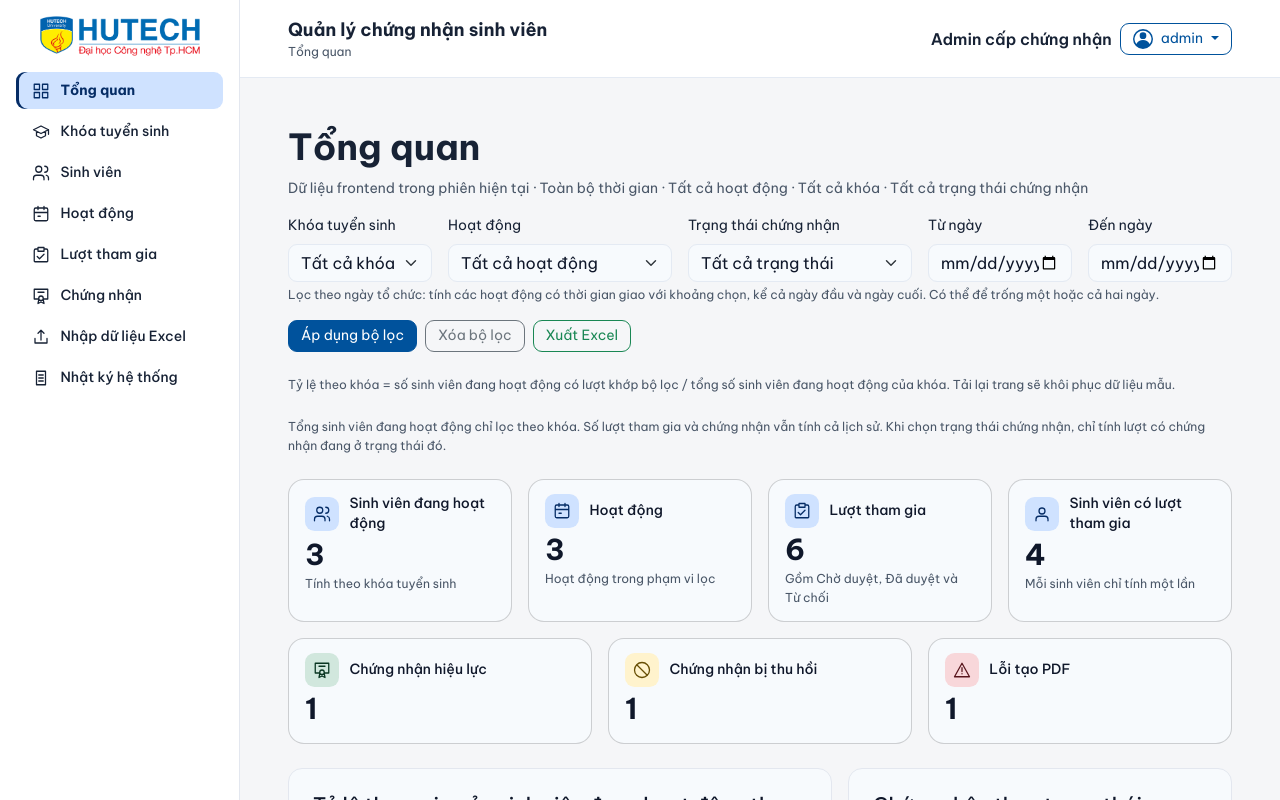
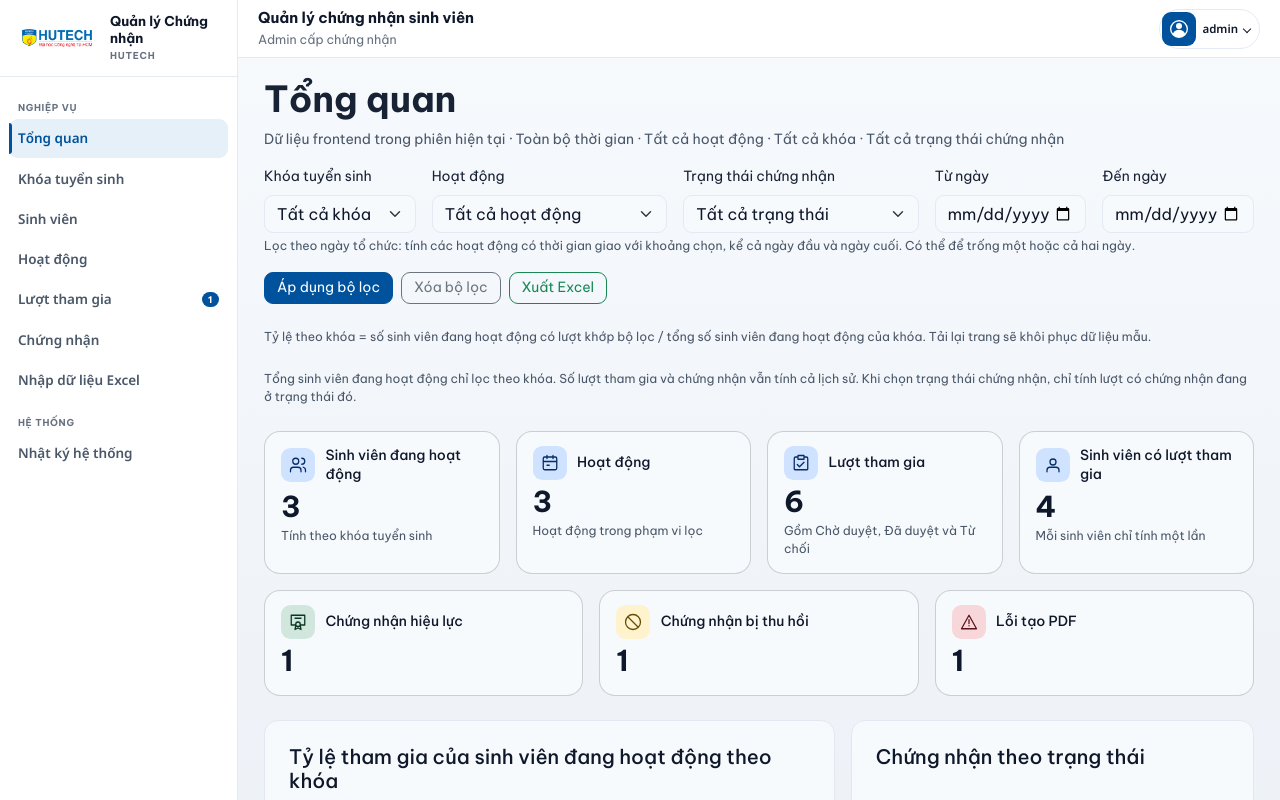
Before and after one commit to dznpev/student-cert-hub, a React (Vite) app in the folder client/: page / in a window 1280 px wide. Shown: the top 800 px of the page. Built offline with nearby package versions, Linux system fonts and the light colour scheme.

Commit message:
feat(client): wire new app shell with grouped navigation

```diff
--- a/client/src/AdminLayout.jsx
+++ /dev/null
@@ -1,89 +0,0 @@
-import PortalTopbar from './PortalTopbar.jsx'
-import PortalFooter from './PortalFooter.jsx'
-import { useState } from 'react'
-import AccountMenu from './AccountMenu.jsx'
-import PortalSidebar from './PortalSidebar.jsx'
-import PasswordChangeForm from './PasswordChangeForm.jsx'
-
-const accountSections = [
-  { id: 'profile', title: 'Hồ sơ' },
-  { id: 'account', title: 'Tài khoản' },
-  { id: 'password', title: 'Đổi mật khẩu' },
-]
-
-export default function AdminLayout({
-  sections,
-  activeSectionId,
-  onSelectSection,
-  roleLabel,
-  accountIdentifier,
-  onDemoSignOut,
-  onGoHome,
-  onChangePassword,
-  children,
-}) {
-  const [accountMenuOpen, setAccountMenuOpen] = useState(false)
-  const [accountPage, setAccountPage] = useState('')
-
-  function selectSection(sectionId) {
-    onSelectSection?.(sectionId)
-    setAccountMenuOpen(false)
-    setAccountPage('')
-    document.getElementById('main-content').focus()
-  }
-
-  function showAccountPage(page) {
-    setAccountPage(page)
-    setAccountMenuOpen(false)
-    document.getElementById('main-content').focus()
-  }
-
-  return (
-    <div className="admin-shell">
-      <PortalSidebar navigationId="admin-navigation" navigationLabel="Điều hướng quản trị"
-        sections={accountPage ? accountSections : sections} activeSectionId={accountPage || activeSectionId}
-        onSelectSection={accountPage ? showAccountPage : selectSection}
-        onHome={() => { setAccountPage(''); setAccountMenuOpen(false); onGoHome(); document.getElementById('main-content').focus() }} />
-
-      <PortalTopbar title="Quản lý chứng nhận sinh viên"
-        context={(accountPage ? accountSections : sections).find(({ id }) => id === (accountPage || activeSectionId))?.title}>
-        <div className="d-flex align-items-center flex-wrap gap-2"
-          onKeyDown={(event) => {
-            if (event.key !== 'Escape' || !accountMenuOpen) return
-            const trigger = event.currentTarget.querySelector('button[aria-expanded="true"]')
-            setAccountMenuOpen(false)
-            trigger?.focus()
-          }}>
-          <span className="brand-role">{roleLabel}</span>
-          <AccountMenu identifier={accountIdentifier} open={accountMenuOpen}
-            onToggle={() => setAccountMenuOpen((open) => !open)}
-            onProfile={() => showAccountPage('profile')} onAccount={() => showAccountPage('account')}
-            onSignOut={onDemoSignOut} />
-        </div>
-      </PortalTopbar>
-
-      <main id="main-content" tabIndex={-1} className="p-3 p-md-4 p-xl-5"
-        onClick={() => accountMenuOpen && setAccountMenuOpen(false)}>
-        <div hidden={Boolean(accountPage)}>{children}</div>
-        {accountPage && (
-          <section className="card content-card rounded-4">
-            <div className="card-body p-3 p-md-4">
-              <h1 className="page-title mb-3">{accountSections.find(({ id }) => id === accountPage)?.title}</h1>
-              {accountPage === 'password' ? (
-                onChangePassword ? <PasswordChangeForm onChangePassword={onChangePassword} />
-                  : <p>Đăng nhập bằng tài khoản quản trị mẫu để đổi mật khẩu.</p>
-              ) : (
-              <dl>
-                <dt>Tên đăng nhập</dt><dd>{accountIdentifier}</dd>
-                <dt>Vai trò</dt><dd>{roleLabel}</dd>
-              </dl>
-              )}
-              {accountPage === 'account' && <p className="text-body-secondary">Tài khoản mẫu của Student Cert Hub.</p>}
-            </div>
-          </section>
-        )}
-      </main>
-      <PortalFooter />
-    </div>
-  )
-}
--- a/client/src/App.jsx
+++ b/client/src/App.jsx
@@ -1,7 +1,6 @@
 import StudentAccountLink from './StudentAccountLink.jsx'
 import { getStudentAccountStatus } from './studentAccountStatuses.js'
 import { useState, useSyncExternalStore } from 'react'
-import AdminLayout from './AdminLayout.jsx'
 import ActivitiesPage from './ActivitiesPage.jsx'
 import AuditLogsPage from './AuditLogsPage.jsx'
 import CertificateTemplatesPage from './CertificateTemplatesPage.jsx'
@@ -11,6 +10,7 @@ import CohortsPage from './CohortsPage.jsx'
 import DashboardPage from './DashboardPage.jsx'
 import ImportsPage from './ImportsPage.jsx'
 import StudentPortal from './StudentPortal.jsx'
+import AppShell from './components/AppShell.jsx'
 import { demoManagementAccounts } from './demoManagementAccounts.js'
 import { demoPassword } from './demoPassword.js'
 import { demoStudentActivation } from './demoStudentActivation.js'
@@ -30,27 +30,17 @@ import { queueCertificates, processCertificate } from './queueCertificates.js'
 import { compareCodesDescending } from './sortRecords.js'
 import { sampleAuditLogs } from './sampleAuditLogs.js'
 
-const sections = [
-  { id: 'overview', title: 'Tổng quan', page: DashboardPage },
-  { id: 'cohorts', title: 'Khóa tuyển sinh', page: CohortsPage },
-  { id: 'students', title: 'Sinh viên', page: StudentsPage },
-  { id: 'activities', title: 'Hoạt động', page: ActivitiesPage },
-  { id: 'participations', title: 'Lượt tham gia', page: ParticipationsPage },
-  { id: 'certificates', title: 'Chứng nhận', page: CertificatesPage },
-  { id: 'imports', title: 'Nhập dữ liệu Excel', page: ImportsPage },
-  { id: 'audit', title: 'Nhật ký hệ thống', page: AuditLogsPage },
-]
-
-const superAdminSections = [
-  { id: 'workspace', title: 'Khu quản trị' },
-  { id: 'accounts', title: 'Quản lý tài khoản' },
-  { id: 'templates', title: 'Mẫu chứng nhận' },
-  { id: 'audit', title: 'Nhật ký hệ thống' },
-]
-const superAdminWorkspaceSections = [
-  { id: 'back-to-super-admin', title: 'Về Super Admin' },
-  ...sections,
-]
+// Nav items carry no page component, so the render logic resolves it by id.
+const pageComponents = {
+  overview: DashboardPage,
+  cohorts: CohortsPage,
+  students: StudentsPage,
+  activities: ActivitiesPage,
+  participations: ParticipationsPage,
+  certificates: CertificatesPage,
+  imports: ImportsPage,
+  audit: AuditLogsPage,
+}
 
 function isDemoCodeExpired(request) {
   return Date.now() >= request.expiresAt
@@ -104,8 +94,34 @@ export default function App() {
   const [activities, setActivities] = useState(sampleActivities)
   const [auditLogs, setAuditLogs] = useState(sampleAuditLogs)
   const [notifications, setNotifications] = useState([])
-  const activeSection = sections.find((section) => section.id === activeSectionId)
-  const ActivePage = activeSection.page
+  const pendingCount = participations.filter(({ approvalStatus }) => approvalStatus === 'Pending').length
+  const businessItems = [
+    { id: 'overview', title: 'Tổng quan' },
+    { id: 'cohorts', title: 'Khóa tuyển sinh' },
+    { id: 'students', title: 'Sinh viên' },
+    { id: 'activities', title: 'Hoạt động' },
+    { id: 'participations', title: 'Lượt tham gia', badge: pendingCount },
+    { id: 'certificates', title: 'Chứng nhận' },
+    { id: 'imports', title: 'Nhập dữ liệu Excel' },
+  ]
+  const adminSections = [
+    { group: 'Nghiệp vụ', items: businessItems },
+    { group: 'Hệ thống', items: [{ id: 'audit', title: 'Nhật ký hệ thống' }] },
+  ]
+  const superAdminSections = [
+    { group: 'Quản trị', items: [
+      { id: 'accounts', title: 'Quản lý tài khoản' },
+      { id: 'templates', title: 'Mẫu chứng nhận' },
+    ] },
+    { group: 'Nghiệp vụ', items: businessItems },
+    { group: 'Hệ thống', items: [{ id: 'audit', title: 'Nhật ký hệ thống' }] },
+  ]
+  const superAdminWorkspaceSections = [
+    { group: 'Quản trị', items: [{ id: 'back-to-super-admin', title: 'Về Super Admin' }] },
+    ...adminSections,
+  ]
+  const activeSection = businessItems.find((section) => section.id === activeSectionId)
+  const ActivePage = pageComponents[activeSectionId]
 
   function requestStudentPasswordReset(studentCode) {
     const student = students.find((item) => item.studentCode === studentCode)
@@ -707,13 +723,18 @@ export default function App() {
 
   if (inSuperAdmin && superAdminSection !== 'workspace') {
     return (
-      <AdminLayout key="super-admin" sections={superAdminSections}
+      <AppShell key="super-admin" sections={superAdminSections}
         activeSectionId={superAdminSection} onSelectSection={(sectionId) => {
-          if (sectionId === 'workspace') setActiveSectionId('overview')
-          setSuperAdminSection(sectionId)
+          if (['accounts', 'templates', 'audit'].includes(sectionId)) {
+            setSuperAdminSection(sectionId)
+            return
+          }
+          setActiveSectionId(sectionId)
+          setSuperAdminSection('workspace')
         }} roleLabel="Super Admin · Bản xem thử"
-        accountIdentifier={managementAccount.username} onDemoSignOut={endManagementPreview}
-        onGoHome={() => setSuperAdminSection('accounts')} onChangePassword={changeManagementPassword}>
+        accountIdentifier={managementAccount.username} onSignOut={endManagementPreview}
+        onHome={() => setSuperAdminSection('accounts')} onChangePassword={changeManagementPassword}
+        search={null} onSearchChange={null} searchPlaceholder={null}>
         {superAdminSection === 'accounts' && (
           <SuperAdminAccounts students={students} managementAccounts={managementAccounts} currentAccountId={managementAccountId} onSaveManagementAccount={saveManagementAccount}
             onUpdateAdminLock={updateAdminLock} onUpdateStudentLock={updateStudentLock}
@@ -725,14 +746,14 @@ export default function App() {
             onUpdateStatus={updateCertificateTemplateStatus} />
         )}
         {superAdminSection === 'audit' && <AuditLogsPage auditLogs={auditLogs} />}
-      </AdminLayout>
+      </AppShell>
     )
   }
 
   return (
-    <AdminLayout
+    <AppShell
       key={inSuperAdmin ? 'super-admin' : 'admin'}
-      sections={inSuperAdmin ? superAdminWorkspaceSections : sections}
+      sections={inSuperAdmin ? superAdminWorkspaceSections : adminSections}
       activeSectionId={activeSectionId}
       onSelectSection={(sectionId) => {
         if (sectionId === 'back-to-super-admin') setSuperAdminSection('accounts')
@@ -740,9 +761,10 @@ export default function App() {
       }}
       roleLabel={inSuperAdmin ? 'Super Admin · Khu quản trị' : 'Admin cấp chứng nhận'}
       accountIdentifier={managementAccount?.username ?? 'admin'}
-      onDemoSignOut={endManagementPreview}
-      onGoHome={() => { if (inSuperAdmin) setSuperAdminSection('accounts'); else setActiveSectionId('overview') }}
+      onSignOut={endManagementPreview}
+      onHome={() => { if (inSuperAdmin) setSuperAdminSection('accounts'); else setActiveSectionId('overview') }}
       onChangePassword={managementRole && previewLocation === '#quan-tri-mau' ? changeManagementPassword : null}
+      search={null} onSearchChange={null} searchPlaceholder={null}
     >
       {ActivePage ? (
         <ActivePage
@@ -778,6 +800,6 @@ export default function App() {
           </div>
         </>
       )}
-    </AdminLayout>
+    </AppShell>
   )
 }
```
Also changed, not shown: 1 other file (tests, documents, lock files or other folders).
